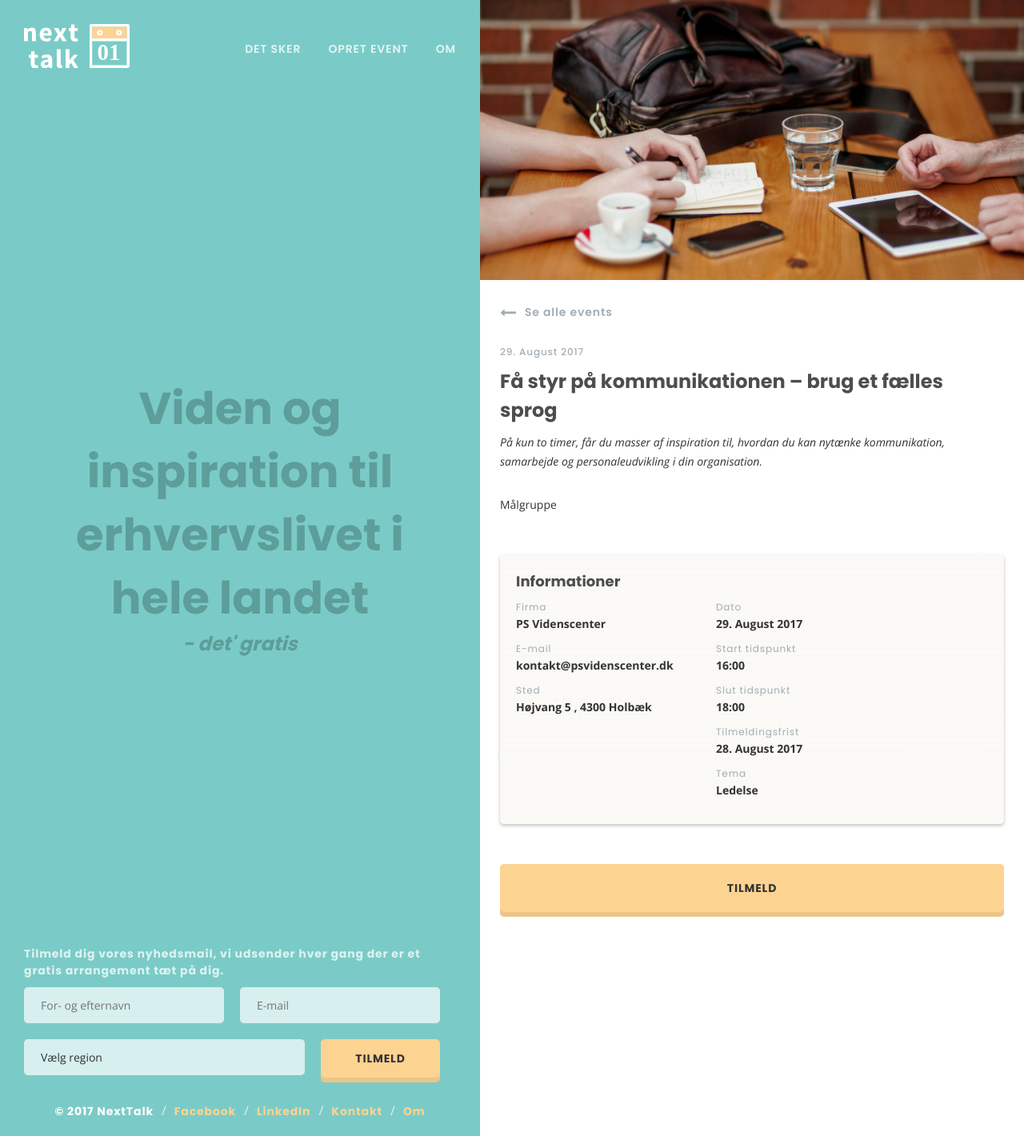
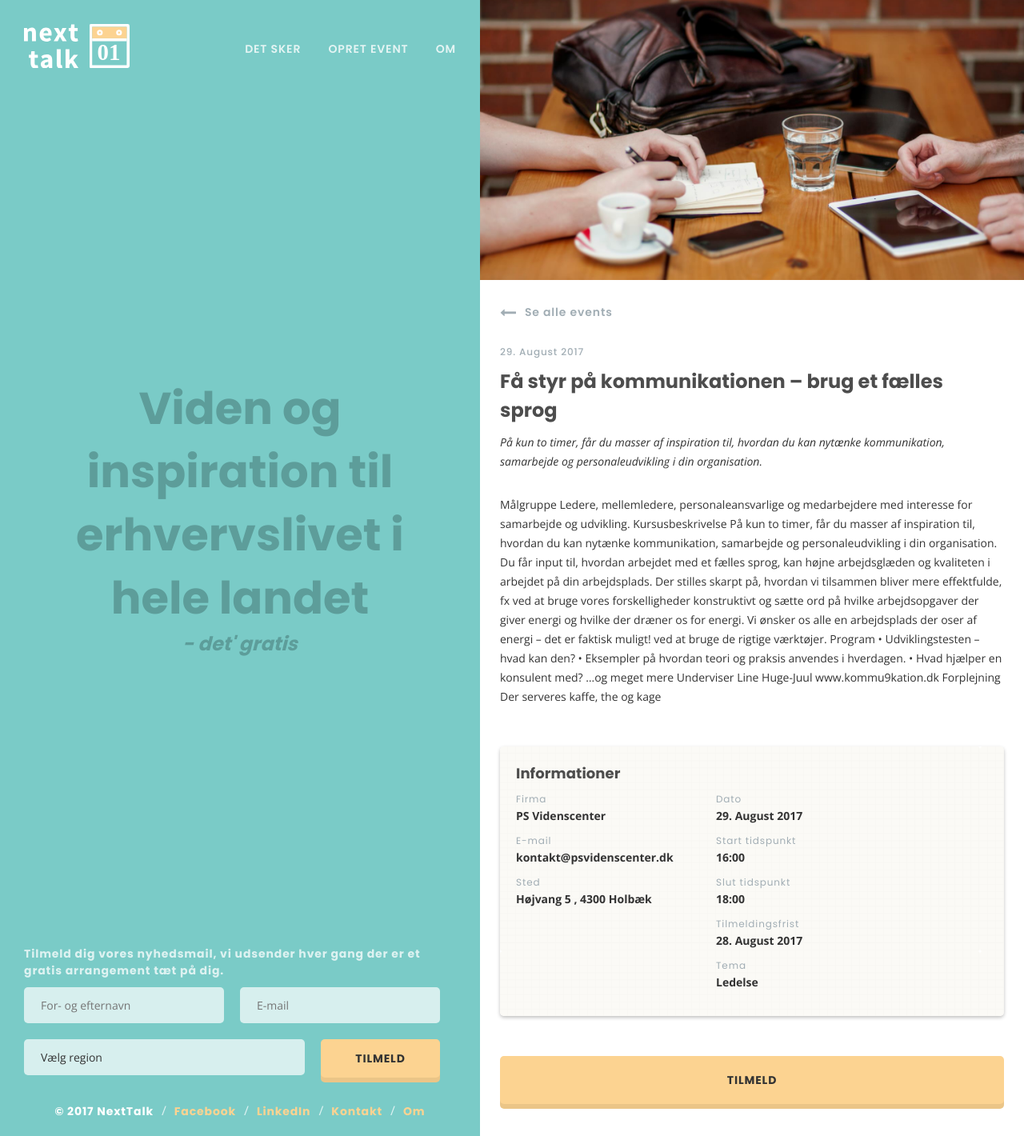
Before and after one commit to nexttalk/nexttalkio-build, a Jekyll site: the page built from _events/fa-styr-pa-kommunikationen-brug-et-faelles_sprog.markdown, in a window 1280 px wide. Shown: the whole page at 80% size. Built offline with Jekyll 4.4.1, drawn with Linux system fonts in a browser that asks for light colours; nearby versions of some CDN libraries.

Commit message:
Updated Fa Styr Pa Kommunikationen Brug Et Faelles Sprog

```diff
--- a/_events/fa-styr-pa-kommunikationen-brug-et-faelles_sprog.markdown
+++ b/_events/fa-styr-pa-kommunikationen-brug-et-faelles_sprog.markdown
@@ -8,9 +8,31 @@
 firma_postnummer: 4300
 firma_firma-navn: 'PS Videnscenter '
 firma_adresse: 'Højvang 5 '
-event_beskrivelse: 'Målgruppe
+event_beskrivelse: |
+  Målgruppe
+  Ledere, mellemledere, personaleansvarlige og medarbejdere med interesse for samarbejde og udvikling.
 
-'
+  Kursusbeskrivelse
+  På kun to timer, får du masser af inspiration til, hvordan du kan nytænke kommunikation, samarbejde og personaleudvikling i din organisation.
+
+  Du får input til, hvordan arbejdet med et fælles sprog, kan højne arbejdsglæden og kvaliteten i arbejdet på din arbejdsplads.
+
+  Der stilles skarpt på, hvordan vi tilsammen bliver mere effektfulde, fx ved at bruge vores forskelligheder konstruktivt og sætte ord på hvilke arbejdsopgaver der giver energi og hvilke der dræner os for energi.
+
+  Vi ønsker os alle en arbejdsplads der oser af energi – det er faktisk muligt! ved at bruge de rigtige værktøjer.
+
+  Program
+  • Udviklingstesten – hvad kan den?
+  • Eksempler på hvordan teori og praksis anvendes i hverdagen.
+  • Hvad hjælper en konsulent med?
+  …og meget mere
+
+  Underviser
+  Line Huge-Juul
+  www.kommu9kation.dk
+
+  Forplejning
+  Der serveres kaffe, the og kage
 firma_kontaktperson: Mette Hansen
 event_startkl: '16:00'
 firma_tlf-nr: '9330 3093 '
```
